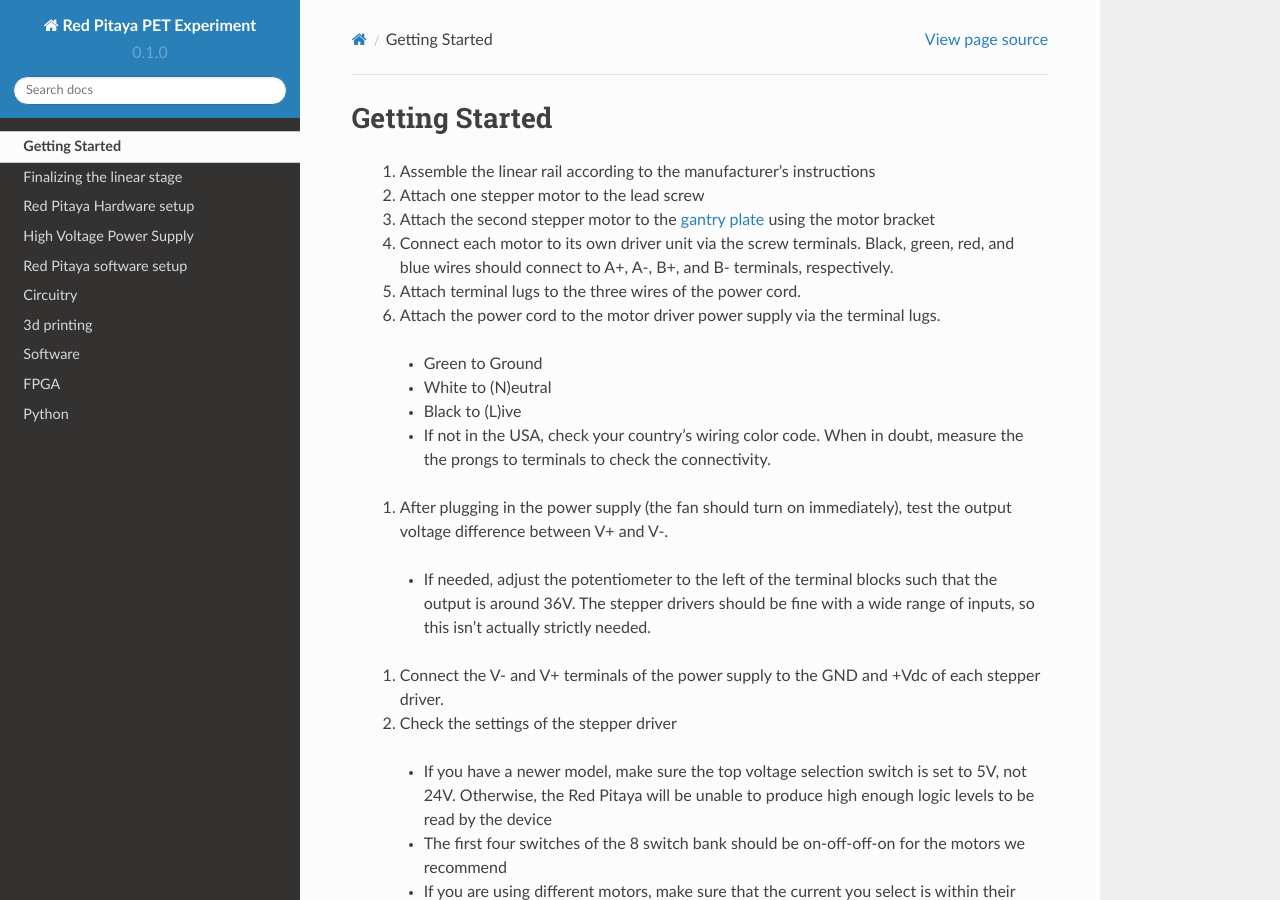
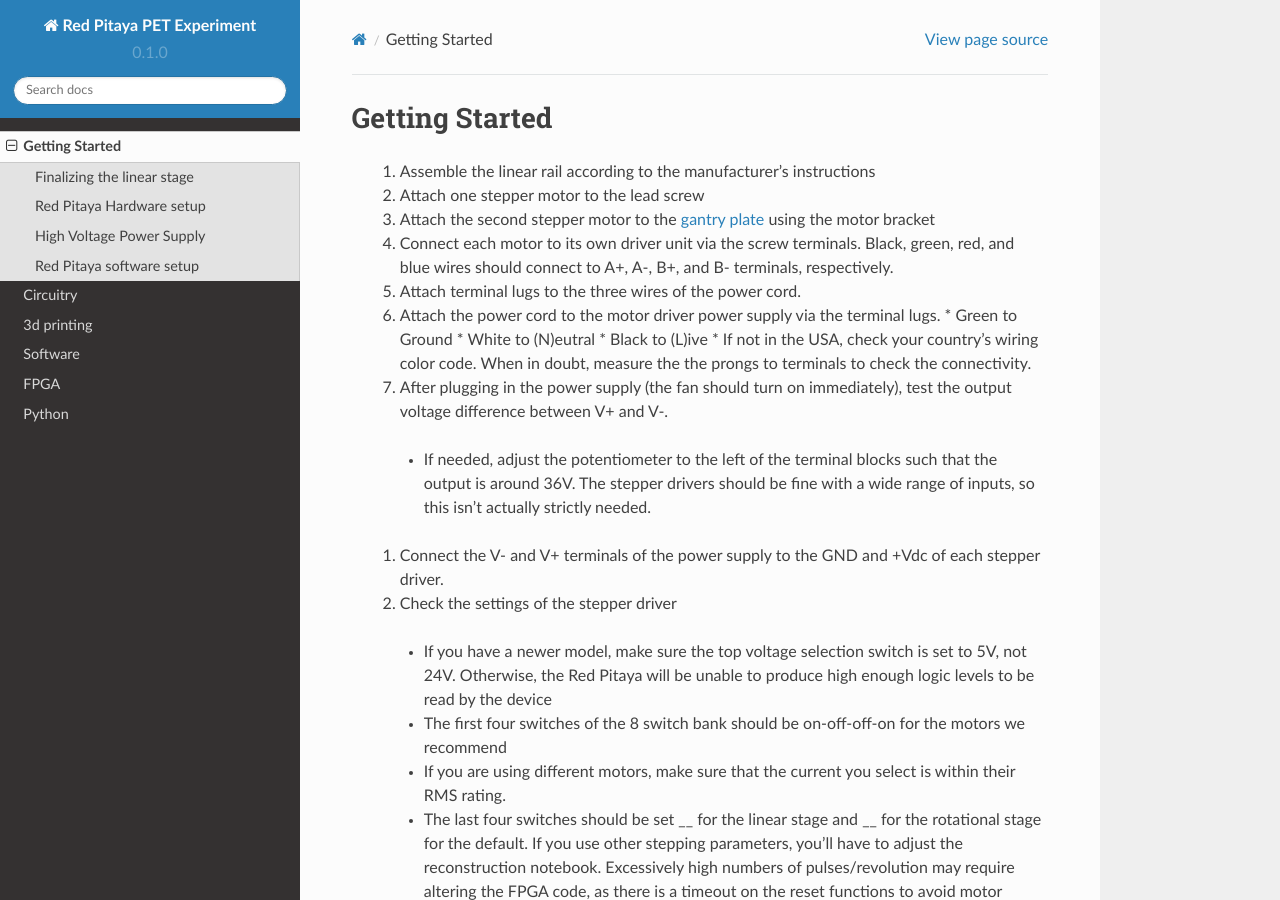
Before and after one commit to UChicagoPhysicsLabs/PositronEmissionTomography, a Sphinx documentation site: the page built from docs/source/getting_started.rst, in a window 1280 px wide and 900 px high. Built offline with Sphinx 7.4.7 and the Read the Docs theme 2.0.0, drawn with Linux system fonts in a browser that asks for light colours; pages that are not in the unit, such as notebooks, are missing from menus; some of the changed text lies outside the part shown.

```diff
--- a/docs/source/getting_started.rst
+++ b/docs/source/getting_started.rst
@@ -1,6 +1,6 @@
-===================================
+############
 Getting Started
-===================================
+############
 
   #. Assemble the linear rail according to the manufacturer's instructions
   #. Attach one stepper motor to the lead screw
@@ -8,10 +8,10 @@ Getting Started
   #. Connect each motor to its own driver unit via the screw terminals.  Black, green, red, and blue wires should connect to A+, A-, B+, and B- terminals, respectively.
   #. Attach terminal lugs to the three wires of the power cord.
   #. Attach the power cord to the motor driver power supply via the terminal lugs.
-    * Green to Ground
-    * White to (N)eutral
-    * Black to (L)ive
-    * If not in the USA, check your country's wiring color code.  When in doubt, measure the the prongs to terminals to check the connectivity.
+     * Green to Ground
+     * White to (N)eutral
+     * Black to (L)ive
+     * If not in the USA, check your country's wiring color code.  When in doubt, measure the the prongs to terminals to check the connectivity.
   #. After plugging in the power supply (the fan should turn on immediately), test the output voltage difference between V+ and V-.
     * If needed, adjust the potentiometer to the left of the terminal blocks such that the output is around 36V.  The stepper drivers should be fine with a wide range of inputs, so this isn't actually strictly needed.
   #. Connect the V- and V+ terminals of the power supply to the GND and +Vdc of each stepper driver.
@@ -28,9 +28,9 @@ Getting Started
     #. A DC supply can be used to set the direction via the DIR+ & DIR- terminals
     #. If the motor rotates less frequently than expected, or rotates in the wrong direction, check your connections to the A and B terminals.  If you're scavanging parts, make sure you don't have a unipolar stepper motor because it won't work with this setup.
 
-======
+*********
 Finalizing the linear stage
-======
+*********
   #. Mark the center of the acrylic disk
   #. Go to the `File Downoads section of the Pololu site <https://www.pololu.com/product-info-merged/1993>`_ and print the .pdf of the mechanical drawing
   #. Using the template, drill out the holes with a #41 (.0960") bit
@@ -53,9 +53,9 @@ Finalizing the linear stage
 
 **At this point, you should have the linear stage complete and be ready to add the Red Pitaya for control & data processing.**
 
-================
+*********
 Red Pitaya Hardware setup
-================
+*********
   #. Fabricate a header PCB as detailed in the :ref:`Circuitry Page`
   #. Place the 40 pin headers on the underside (the side that doesn't have the ``Red Pitaya PET Scan Extension`` text) and solder them to the board.
     * Make sure the alignment tabs match up with the Red Pitaya when you do this.  It's difficuly to gracefully recover if you get this wrong.
@@ -79,18 +79,18 @@ Red Pitaya Hardware setup
     * The SMA high-speed inputs to the Red Pitaya should connect to your photomultiplier tubes via 50 Ohm terminators.
     * The high-speed outputs can be connected to a scope via 50 Ohm termination to facilitate troubleshooting later.
 
-================
+*********
 High Voltage Power Supply
-================
+*********
 WIP
 
-================
+*********
 Red Pitaya software setup
-================
+*********
   #. `Download the preconfigured iso file here <https://github.com/UChicagoPhysicsLabs/PositronEmissionTomography/tree/main/Red%20Pitaya/Backend%20Software>`_
   #. Image the Red Pitaya's sd card with the downloaded iso.  Instructions on how to do so are in the `official documentation <https://redpitaya.readthedocs.io/en/latest/quickStart/SDcard/SDcard.html#download-and-install-the-sd-card-image>`_
   #. Insert the SD card, power on the Red Pitaya, and connect it to a computer via Ethernet
-    - It may work best to do a direct, point-to-point connection at first.
+     * It may work best to do a direct, point-to-point connection at first.
   #. Connect to your Red Pitaya via the ``rp-xxxxxx.local/`` link, where ``xxxxxx`` stands for the last 6 characters of the MAC address.  See the `documentation <https://redpitaya.readthedocs.io/en/latest/quickStart/connect/connect.html>`_ for more specifics.
   #. Open up Jupyter Notebook (It may be hidden in a subfolder on the second screen if this is a newer image)
   #. Navigate to the ``FPGA_signal_processing`` notebook.
```
